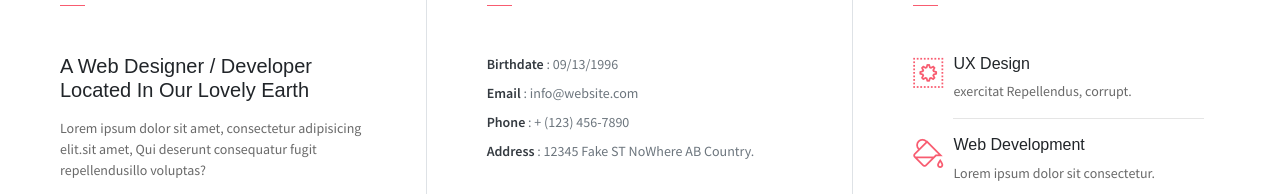
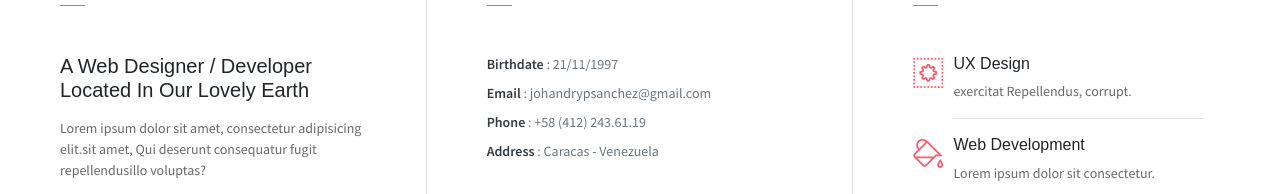
Before and after one commit to johandry-developer/johandry-cv, a plain HTML site: page index.html in a window 1280 px wide. Shown: the part 814-1008 px from the top of the page. Drawn offline with Linux system fonts and the light colour scheme; some packages are replaced by stand-ins of ours.

Commit message:
update address

```diff
--- a/index.html
+++ b/index.html
@@ -81,10 +81,10 @@
                 <h3 class="font-weight-light">Información Personal</h3>
                 <span class="line mb-5"></span>
                 <ul class="mt40 info list-unstyled">
-                    <li><span>Birthdate</span> : 09/13/1996</li>
-                    <li><span>Email</span> : info@website.com</li>
-                    <li><span>Phone</span> : + (123) 456-7890</li>
-                    <li><span>Address</span> :  12345 Fake ST NoWhere AB Country.</li>
+                    <li><span>Birthdate</span> : 21/11/1997</li>
+                    <li><span>Email</span> : johandrypsanchez@gmail.com</li>
+                    <li><span>Phone</span> : +58 (412) 243.61.19</li>
+                    <li><span>Address</span> :  Caracas - Venezuela </li>
                 </ul>
                 <ul class="social-icons pt-3">
                     <li class="social-item"><a class="social-link" href="#"><i class="ti-facebook" aria-hidden="true"></i></a></li>
```
